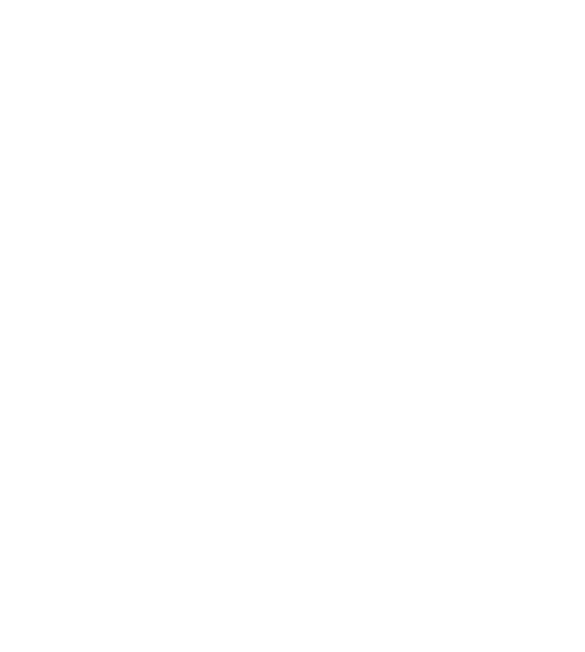
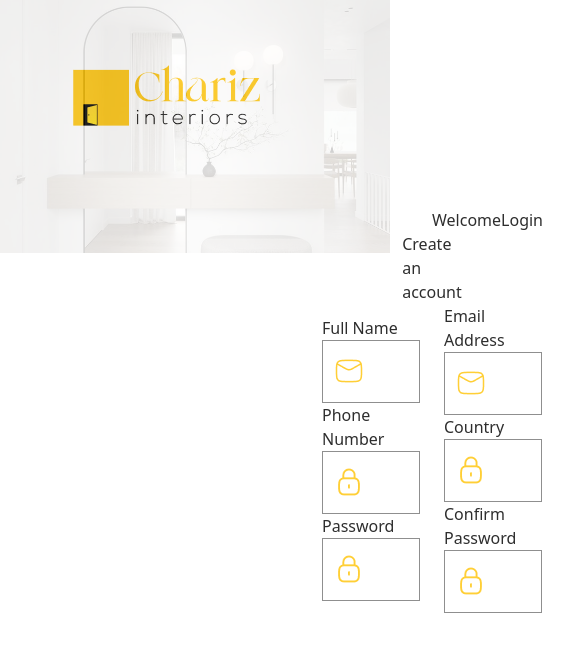
Before and after one commit to brsekani/Charix-interiors, a React (Vite) app: page /login/signup in a window 390 px wide. Shown: the top 652 px of the page, 585 px wide, since content can reach past the window. Built offline with nearby package versions, Linux system fonts and the light colour scheme.

Commit message:
Login page with responsiveness

```diff
--- a/src/Pages/Homepage.jsx
+++ b/src/Pages/Homepage.jsx
@@ -42,7 +42,7 @@
         {/* <ShopInteriorAccessories /> */}
 
         {/* Start a Project section */}
-        {/* <PosterComponent /> */}
+        <PosterComponent />
 
         {/* Get in Touch section */}
         {/* <ContactForm /> */}
--- a/src/Pages/Login.jsx
+++ b/src/Pages/Login.jsx
@@ -1,6 +1,8 @@
 import { useState } from "react";
 
 import { IoEyeSharp } from "react-icons/io5";
+import mailIcon from "/public/mail-01.png";
+import lockIcon from "/public/square-lock-02.png";
 
 import backgroundImage from "../../public/The Simple Serenity of Soft Minimalism.png";
 import logoImg from "../../public/Chariz Interiors 1.png";
@@ -47,11 +49,7 @@
                 className="max-w-[369px] w-full h-[63px] px-12 pb-1 border border-[#777777]"
                 type="text"
               />
-              <img
-                className="absolute top-4 left-3"
-                src="public\mail-01.png"
-                alt=""
-              />
+              <img className="absolute top-4 left-3" src={mailIcon} alt="" />
             </div>
             <label className="text-[#777777] text-[20px]">Password</label>
             <div className="relative max-w-[369px] w-full h-[63px] ">
@@ -59,11 +57,7 @@
                 className="max-w-[369px] lg:w-[369px] w-full h-[63px] px-12 pb-1 border border-[#777777]"
                 type={showPassword ? "text" : "password"}
               />
-              <img
-                className="absolute top-4 left-3"
-                src="public\square-lock-02.png"
-                alt=""
-              />
+              <img className="absolute top-4 left-3" src={lockIcon} alt="" />
               {showPassword ? (
                 <IoEyeSharp
                   color="#FFC50A"
--- a/src/Pages/Signup.jsx
+++ b/src/Pages/Signup.jsx
@@ -1,8 +1,106 @@
+import backgroundImage from "/public/The Simple Serenity of Soft Minimalism 1.png";
+import logoImg from "../../public/Chariz Interiors 1.png";
+import mailIcon from "/public/mail-01.png";
+import lockIcon from "/public/square-lock-02.png";
+
 function Signup() {
   return (
-    <div className="flex items-center justify-center ">
-      <div className="lg:max-w-[1512px] w-full flex items-center justify-center "></div>
-      <img src="" alt />
+    <div className="flex items-center justify-center">
+      <div className="lg:max-w-[1512px] flex items-center justify-center">
+        <div className="relative flex">
+          <img
+            className="max-w-[1512px] w-full max-h-[1012px] h-full"
+            src={backgroundImage}
+            alt=""
+          />
+          <div className="absolute flex flex-col items-center max-w-[1512px] w-full max-h-[1012px] h-full bg-[#FFFFFF] opacity-[82%] inset-0  px-[27rem]">
+            <img className="absolute left-14 top-5" src={logoImg} alt="" />
+            <div className="flex items-center justify-between w-full mt-52">
+              <h6>Welcome</h6>
+              <p>Login</p>
+            </div>
+            <h1>Create an account</h1>
+            <form className="flex items-center gap-6">
+              <div>
+                <label>Full Name</label>
+                <div className="relative max-w-[369px] w-full h-[63px] ">
+                  <input
+                    className="max-w-[369px] w-full h-[63px] px-12 pb-1 border border-[#777777]"
+                    type="text"
+                  />
+                  <img
+                    className="absolute top-4 left-3"
+                    src={mailIcon}
+                    alt=""
+                  />
+                </div>
+                <label>Phone Number</label>
+                <div className="relative max-w-[369px] w-full h-[63px] ">
+                  <input
+                    className="max-w-[369px] w-full h-[63px] px-12 pb-1 border border-[#777777]"
+                    type="text"
+                  />
+                  <img
+                    className="absolute top-4 left-3"
+                    src={lockIcon}
+                    alt=""
+                  />
+                </div>
+                <label>Password</label>
+                <div className="relative max-w-[369px] w-full h-[63px] ">
+                  <input
+                    className="max-w-[369px] w-full h-[63px] px-12 pb-1 border border-[#777777]"
+                    type="text"
+                  />
+                  <img
+                    className="absolute top-4 left-3"
+                    src={lockIcon}
+                    alt=""
+                  />
+                </div>
+              </div>
+              <div>
+                <label>Email Address</label>
+                <div className="relative max-w-[369px] w-full h-[63px] ">
+                  <input
+                    className="max-w-[369px] w-full h-[63px] px-12 pb-1 border border-[#777777]"
+                    type="text"
+                  />
+                  <img
+                    className="absolute top-4 left-3"
+                    src={mailIcon}
+                    alt=""
+                  />
+                </div>
+                <label>Country</label>
+                <div className="relative max-w-[369px] w-full h-[63px] ">
+                  <input
+                    className="max-w-[369px] w-full h-[63px] px-12 pb-1 border border-[#777777]"
+                    type="text"
+                  />
+                  <img
+                    className="absolute top-4 left-3"
+                    src={lockIcon}
+                    alt=""
+                  />
+                </div>
+                <label>Confirm Password</label>
+                <div className="relative max-w-[369px] w-full h-[63px] ">
+                  <input
+                    className="max-w-[369px] w-full h-[63px] px-12 pb-1 border border-[#777777]"
+                    type="text"
+                  />
+                  <img
+                    className="absolute top-4 left-3"
+                    src={lockIcon}
+                    alt=""
+                  />
+                </div>
+              </div>
+            </form>
+          </div>
+        </div>
+      </div>
     </div>
   );
 }
```
Also changed, not shown: public/The Simple Serenity of Soft Minimalism 1.png (added).
